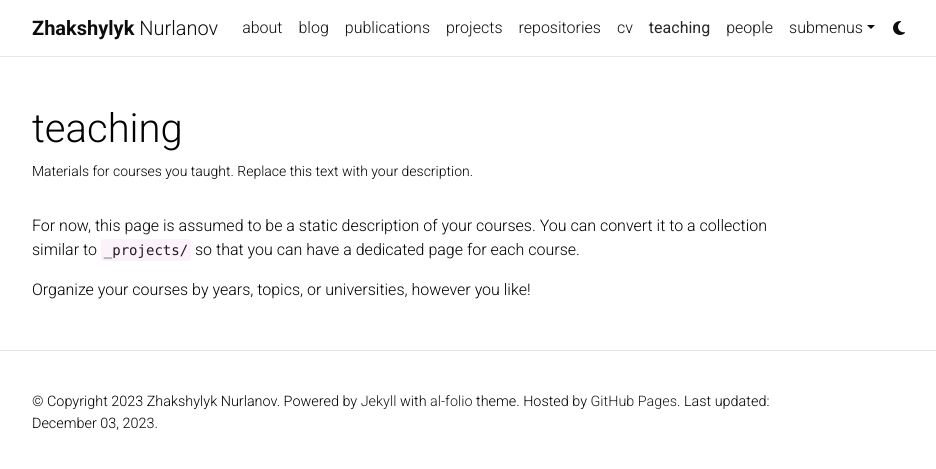
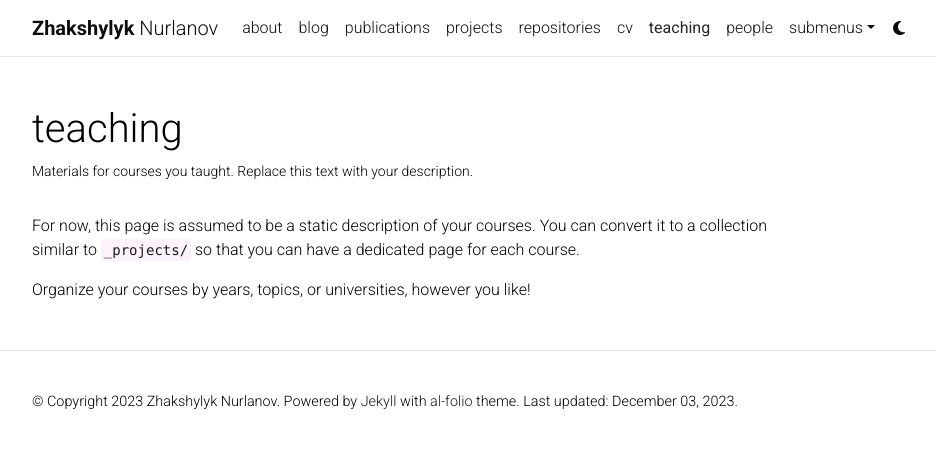
Before and after one commit to nurlanov-zh/nurlanov-zh.github.io, a Jekyll site: the page built from _pages/teaching.md, in a window 1280 px wide. Shown: the top 469 px of the page, without its empty margins (223-1159 px from the left). Built offline with Jekyll 4.4.1, drawn with Linux system fonts in a browser that asks for light colours; full-size pictures stand in for the smaller copies a plugin makes; comment, search, counter and statistics services are not loaded; a style sheet for code colours, icons or effects is not loaded.

Commit message:
Minor change in layout

```diff
--- a/_config.yml
+++ b/_config.yml
@@ -8,15 +8,15 @@
 last_name: Nurlanov
 email: zh.nurlanov@uni-bonn.de
 description: > # the ">" symbol means to ignore newlines until "footer_text:"
-  A simple, whitespace theme for academics. Based on [*folio](https://github.com/bogoli/-folio) design.
+  A personal website of Zhakshylyk Nurlanov.
 footer_text: >
   Powered by <a href="https://jekyllrb.com/" target="_blank">Jekyll</a> with <a href="https://github.com/alshedivat/al-folio">al-folio</a> theme.
-  Hosted by <a href="https://pages.github.com/" target="_blank">GitHub Pages</a>.
+# Hosted by <a href="https://pages.github.com/" target="_blank">GitHub Pages</a>.
 # Photos from <a href="https://unsplash.com" target="_blank">Unsplash</a>.
 keywords:   # add your own keywords or leave empty
 
 lang: en # the language of your site (for example: en, fr, cn, ru, etc.)
-icon: ⚛️  # the emoji used as the favicon (alternatively, provide image name in /assets/img/)
+icon: prof_pic.jpg  # the emoji used as the favicon (alternatively, provide image name in /assets/img/)
 
 url: https://nurlanov-zh.github.io # the base hostname & protocol for your site
 baseurl:  # the subpath of your site, e.g. /blog/
@@ -71,7 +71,7 @@
 gitlab_username: # your GitLab user name
 x_username: NurlanovZh # your X handle
 mastodon_username: # your mastodon instance+username in the format instance.tld/@username
-linkedin_username: # your LinkedIn user name
+linkedin_username: nurlanov-zh # your LinkedIn user name
 telegram_username: # your Telegram user name
 scholar_userid: dq0F45IAAAAJ # your Google Scholar ID
 semanticscholar_id: # your Semantic Scholar ID
@@ -359,8 +359,8 @@
 
 enable_google_analytics:    false  # enables google analytics
 enable_cronitor_analytics: false  # enables cronitor RUM analytics
-enable_google_verification: false  # enables google site verification
-enable_bing_verification:   false  # enables bing site verification
+enable_google_verification: true  # enables google site verification
+enable_bing_verification:   true  # enables bing site verification
 enable_masonry:             true   # enables automatic project cards arrangement
 enable_math:                true   # enables math typesetting (uses MathJax)
 enable_tooltips:            false  # enables automatic tooltip links generated
```
Also changed, not shown: _pages/about.md (+5 -5 lines).
